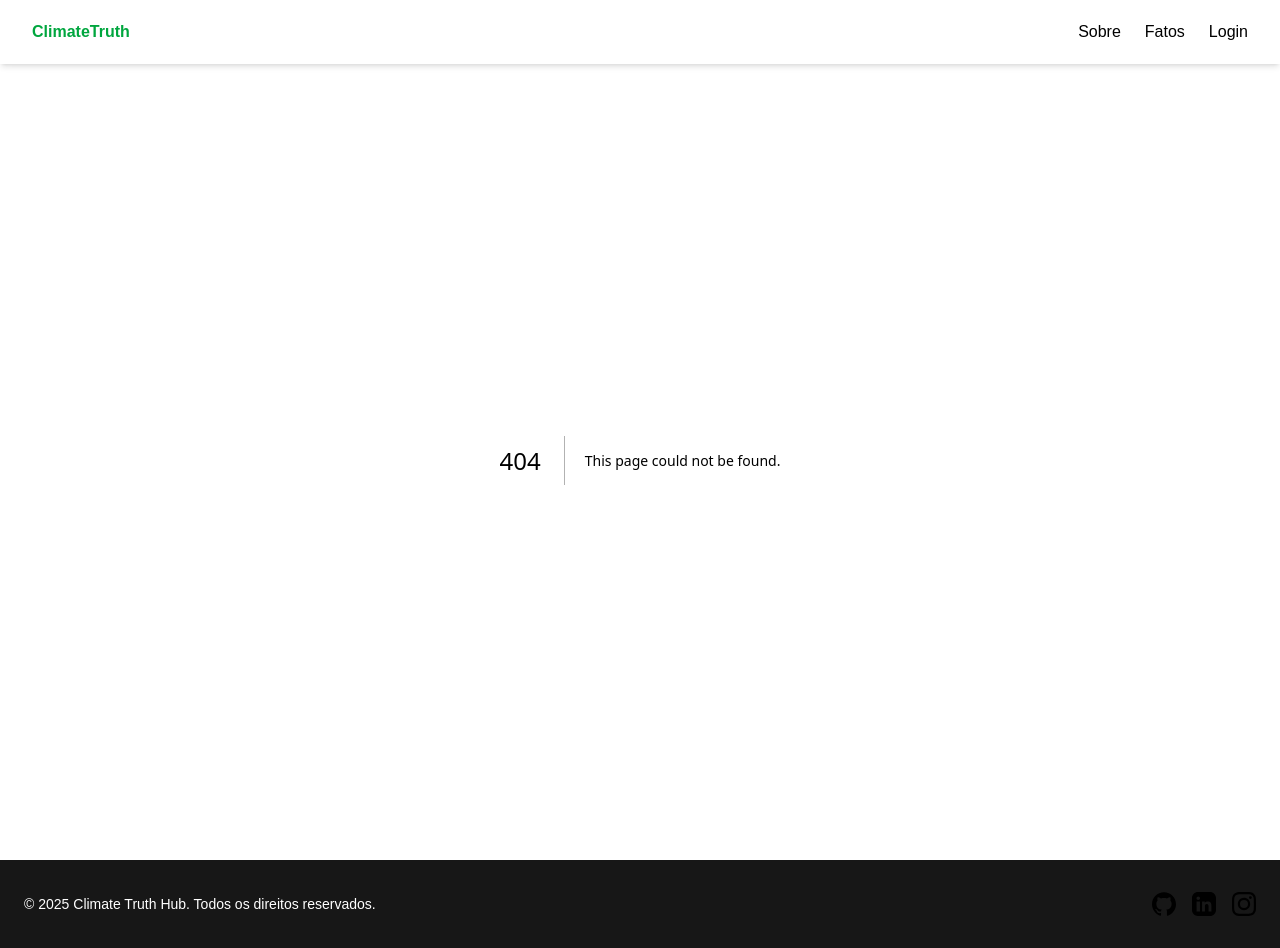
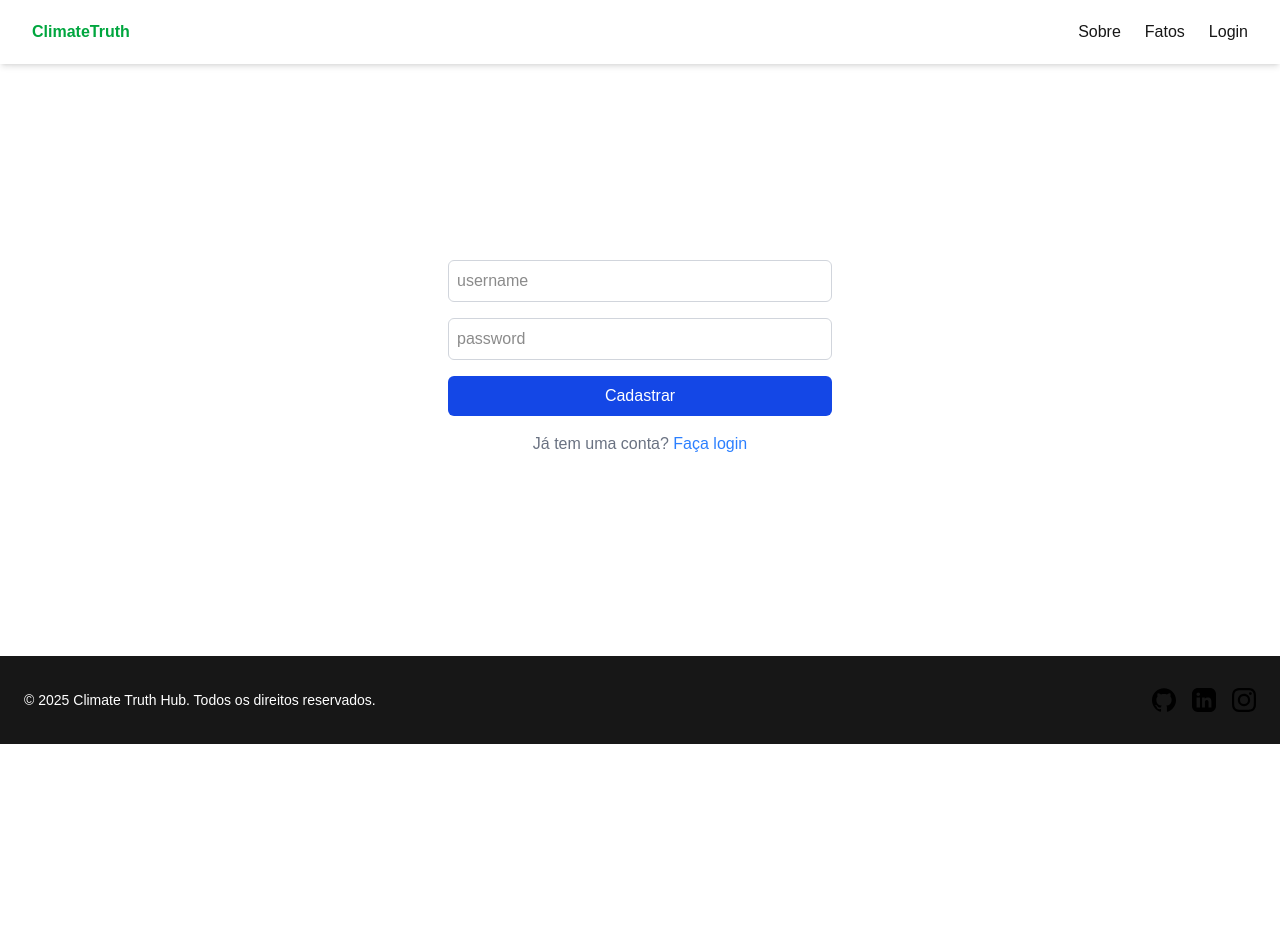
Before and after one commit to BaagrieL/climate-truth-hub, a Next.js app: page /register in a window 1280 px wide. Before the commit this address had no page. After the commit the page ends 800 px from the top, so only its background shows below. Built offline with nearby package versions, Linux system fonts and the light colour scheme.

Commit message:
:sparkles: feat: create new user registration screen

```diff
--- /dev/null
+++ b/src/app/register/page.tsx
@@ -0,0 +1,74 @@
+'use client';
+
+import { useState } from 'react';
+import { register } from "@/services/authService";
+import { RegisterCredentials } from "@/services/authService";
+import Formulario from "@/components/Formulario";
+import { useRouter } from 'next/navigation';
+import Link from 'next/link';
+import Spinner from '@/components/Spinner';
+
+
+
+export default function RegisterPage() {
+    const [erro, setErro] = useState<string | null>(null);
+    const [loading, setLoading] = useState(false);
+    const  router = useRouter();
+
+    async function handleRegister(dados: Record<string, string>) {
+        setLoading(true);
+        try {
+            setErro(null);
+
+            const username = dados['username'];
+            const password = dados['password'];
+
+            if (!username || !password) {
+                console.error(`Usuário e senha são obrigatórios - username: ${username}, password: ${password}`);
+                throw new Error('Usuário e senha são obrigatórios');
+            }
+
+            const user: RegisterCredentials = {
+                username,
+                password,
+                role: dados['username'] === 'admin' ? 'admin' : 'common'
+            }
+
+
+            const response = await register(user);
+
+            console.log('Registro bem-sucedido:', response);
+
+            router.push('/login');
+
+        } catch (error: unknown) {
+            console.error('Erro no registro:', error);
+            if (error instanceof Error) {
+                setErro(error.message);
+            } else {
+                setErro('Erro desconhecido');
+            }
+
+        } finally {
+            setLoading(false);
+        }
+    }
+
+    return (
+        <div className="flex flex-col items-center h-[calc(100%-5rem)] justify-start py-50 px-8">
+            <Formulario
+                campos={['username', 'password']}
+                nomeBotao={loading ? <Spinner size="sm" color="white" /> : 'Cadastrar'}
+                desabilitado={loading}
+                onSubmit={handleRegister} />
+            <p className="text-gray-500 text-center mt-4">
+                Já tem uma conta? <Link href="/login" className="text-blue-500 hover:underline">Faça login</Link>
+            </p>
+            {erro && (
+                <p className="text-red-500 text-center mt-4">
+                    Erro: {erro}
+                </p>
+            )}
+        </div>
+    );
+}
```
